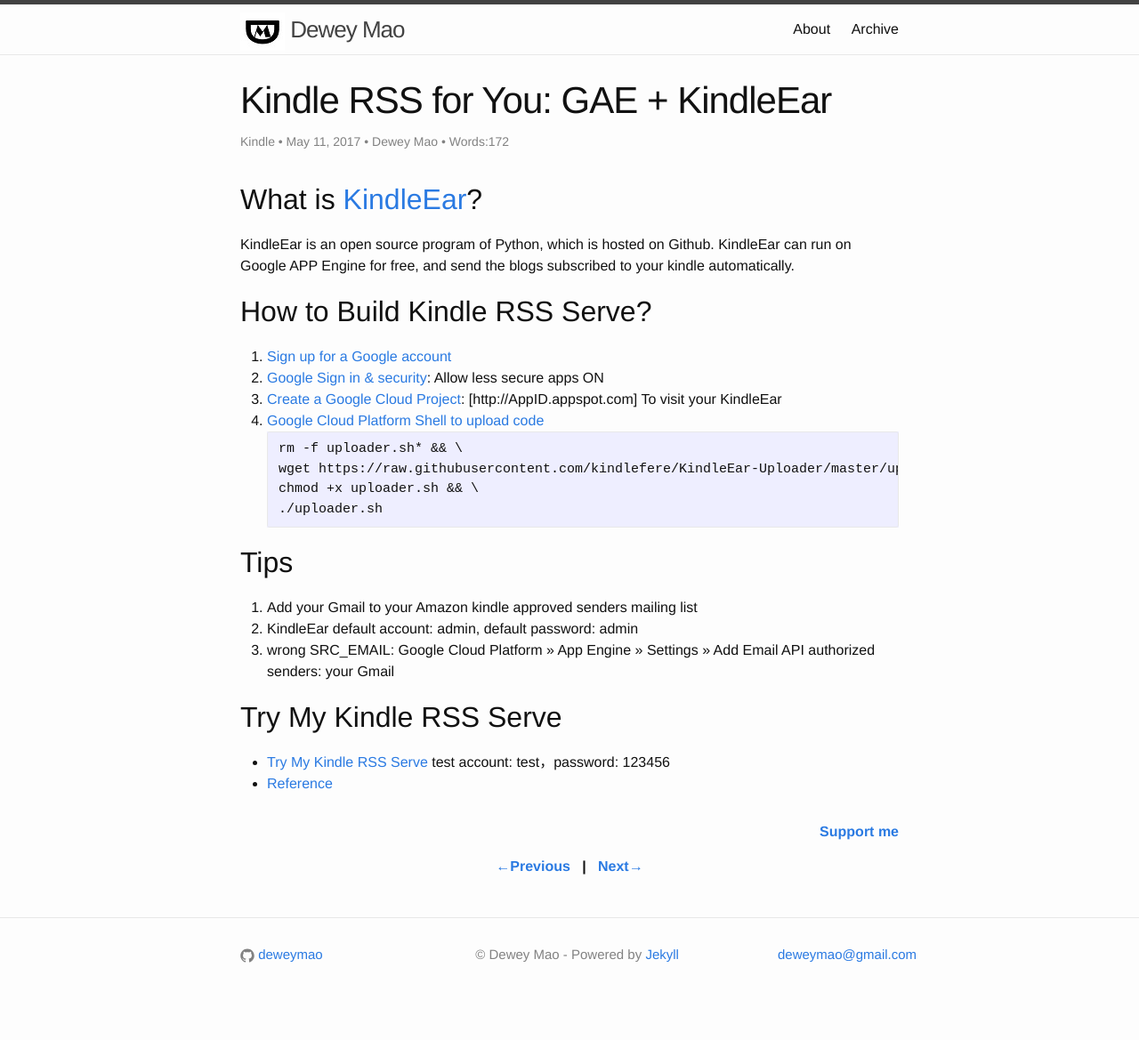
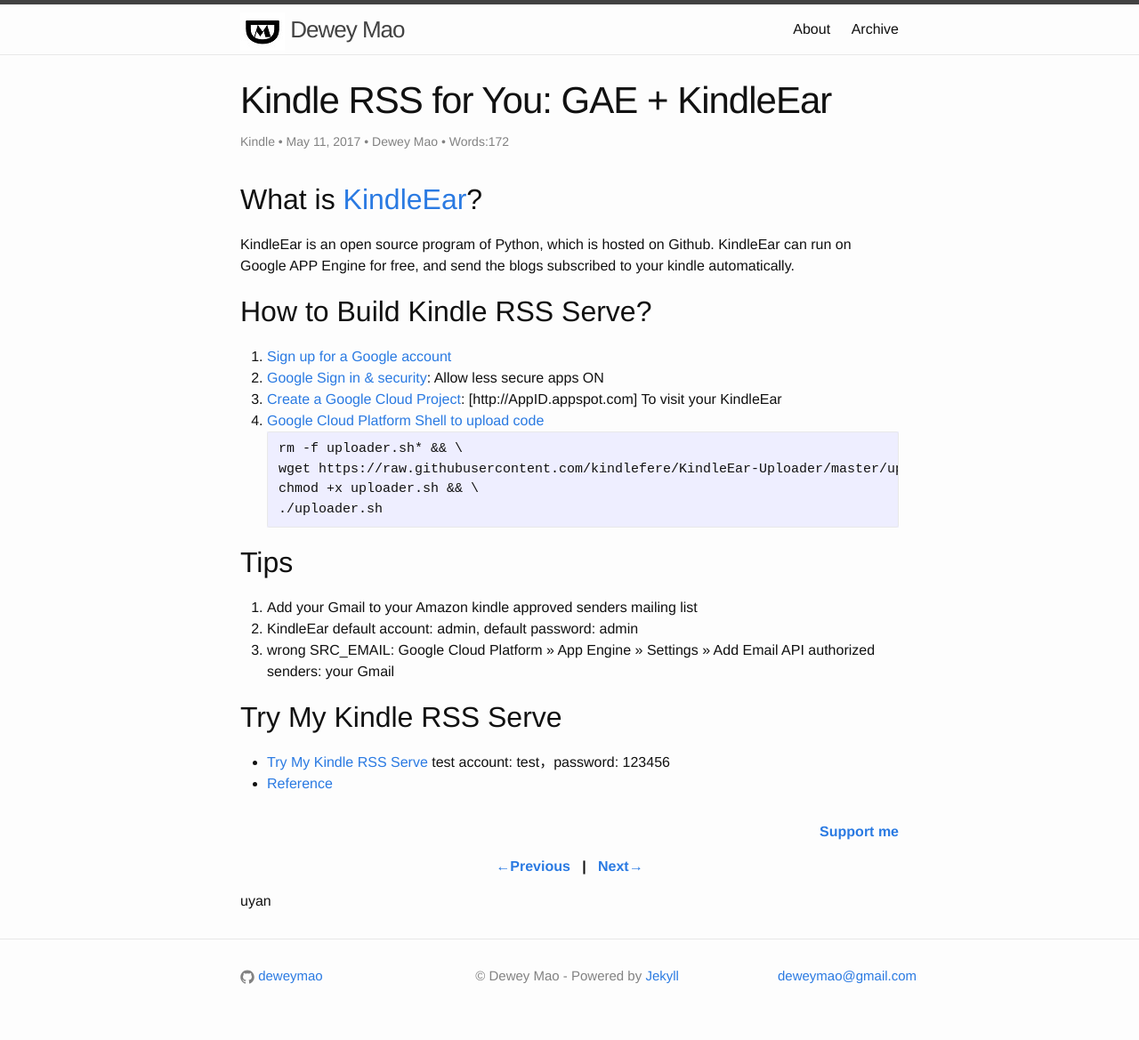
Before and after one commit to deweymao/deweymao.github.io, a Jekyll site: the page built from _posts/2017-05-11-kindle_rss_for_you_by_gae_kindleear.md, in a window 1280 px wide. Shown: the whole page at 89% size. Built offline with Jekyll 4.4.1, drawn with Linux system fonts in a browser that asks for light colours; comment, search, counter and statistics services are not loaded; before the commit the page ends 1145 px from its top, so only the background shows below that.

Commit message:
comments uyan

```diff
--- a/_config.yml
+++ b/_config.yml
@@ -29,6 +29,11 @@ encoding: utf-8
 
 timezone: Asia/Shanghai
 
+# provider: uyan
+# provider: disqus
+comments:
+ provider: uyan
+
 disqus:
  shortname: deweymao
 
--- /dev/null
+++ b/_includes/uyan_comments.html
@@ -0,0 +1,5 @@
+<!-- UY BEGIN -->
+<div id="uyan_frame"></div>
+uyan
+<script type="text/javascript" src="http://v2.uyan.cc/code/uyan.js?uid=2134204"></script>
+<!-- UY END -->
--- a/_layouts/post.html
+++ b/_layouts/post.html
@@ -38,8 +38,15 @@ layout: default
    {% endif %}
   </b></p>
 
+{% if site.comments.provider and page.comments != false %}
+ {% case site.comments.provider %}
+ {% when "disqus" %}
   {% if site.disqus.shortname %}
     {% include disqus_comments.html %}
   {% endif %}
+ {% when "uyan" %}
+  {% include uyan_comments.html %}
+ {% endcase %}
+{% endif %}
 
 </article>
```
